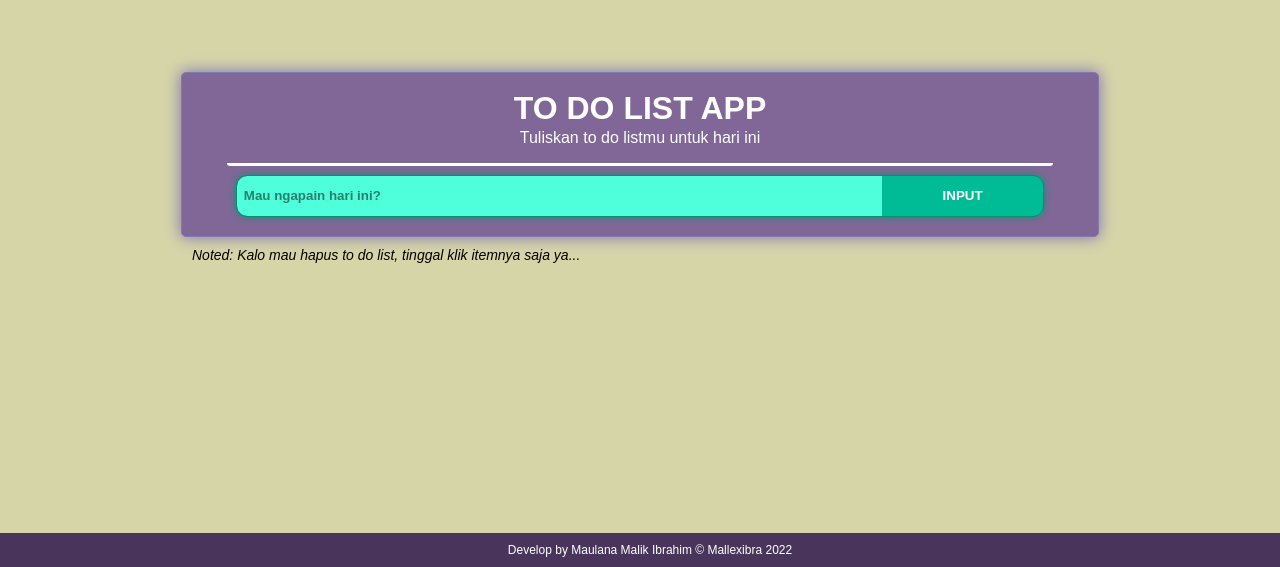
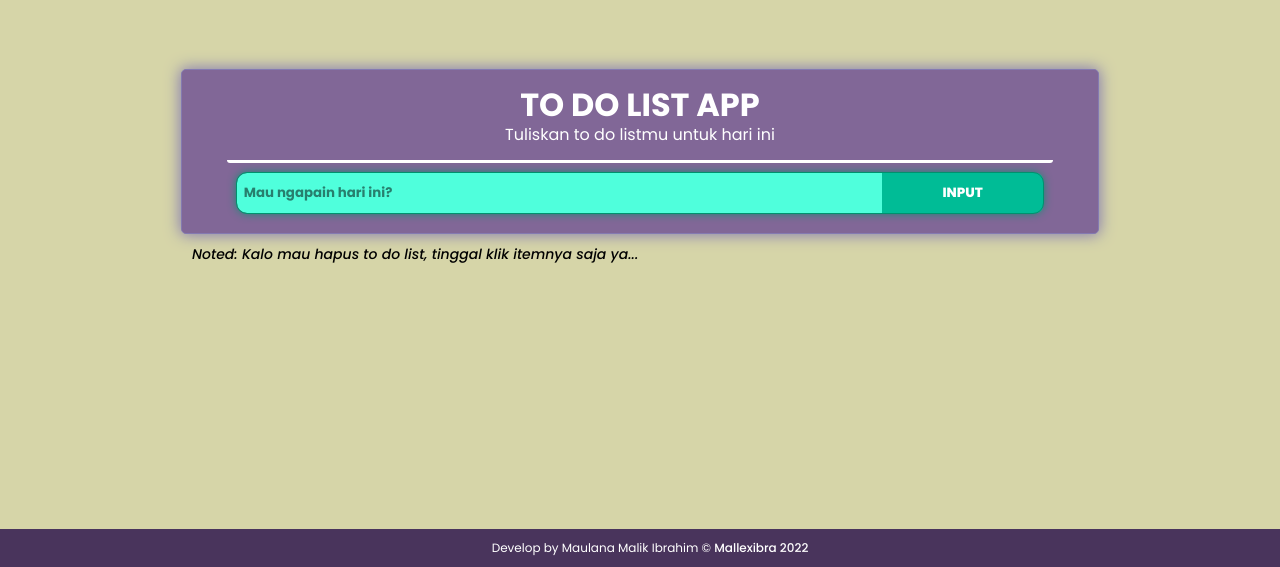
Before and after one commit to mallexibra/todolist-app, a plain HTML site: page index.html in a window 1280 px wide. Shown: the part 233-800 px from the top of the page. Drawn offline with Linux system fonts and the light colour scheme.

Commit message:
Update font Poppins
Menambahkan font poppins

```diff
--- a/style.css
+++ b/style.css
@@ -1,3 +1,5 @@
+@import url('https://fonts.googleapis.com/css2?family=Poppins:ital,wght@0,100;0,200;0,300;0,400;0,500;0,600;0,700;0,800;0,900;1,100;1,200;1,300;1,400;1,500;1,600;1,700;1,800;1,900&family=Quicksand:wght@300;400;500;600;700&display=swap');
+
 *{
 	margin: 0;
 	padding: 0;
```
